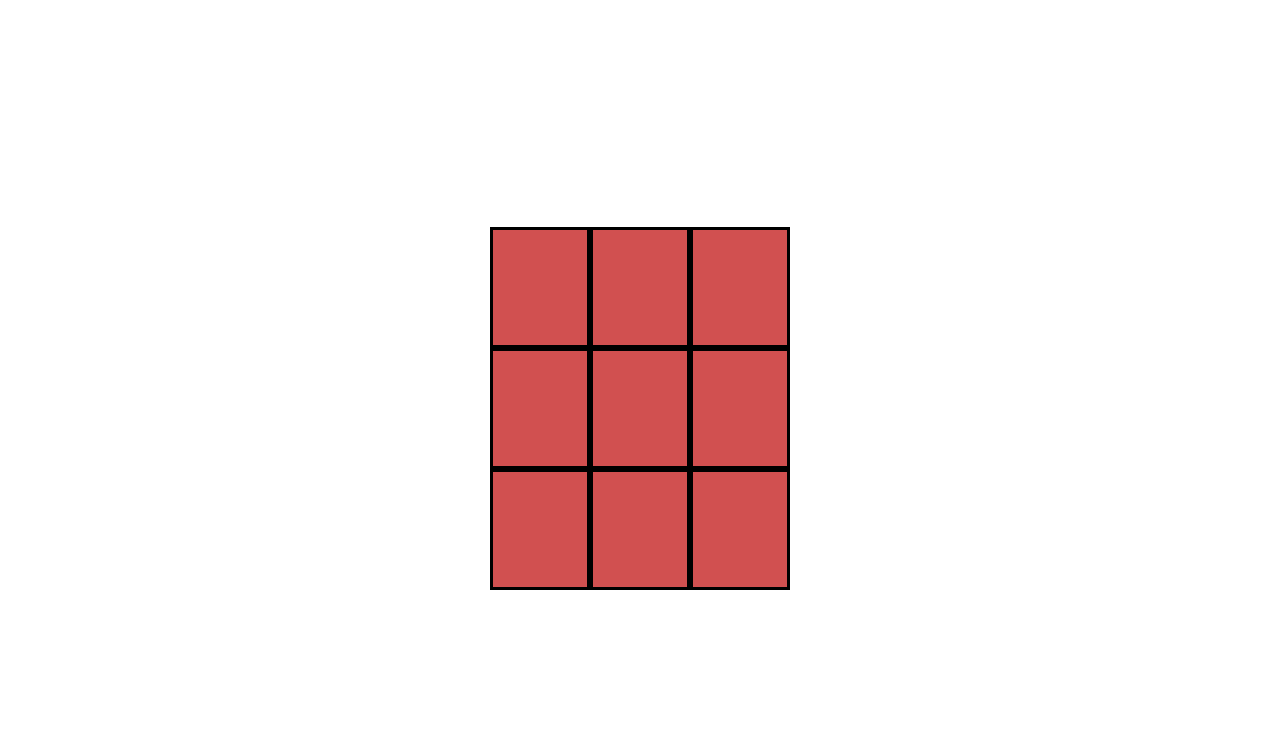
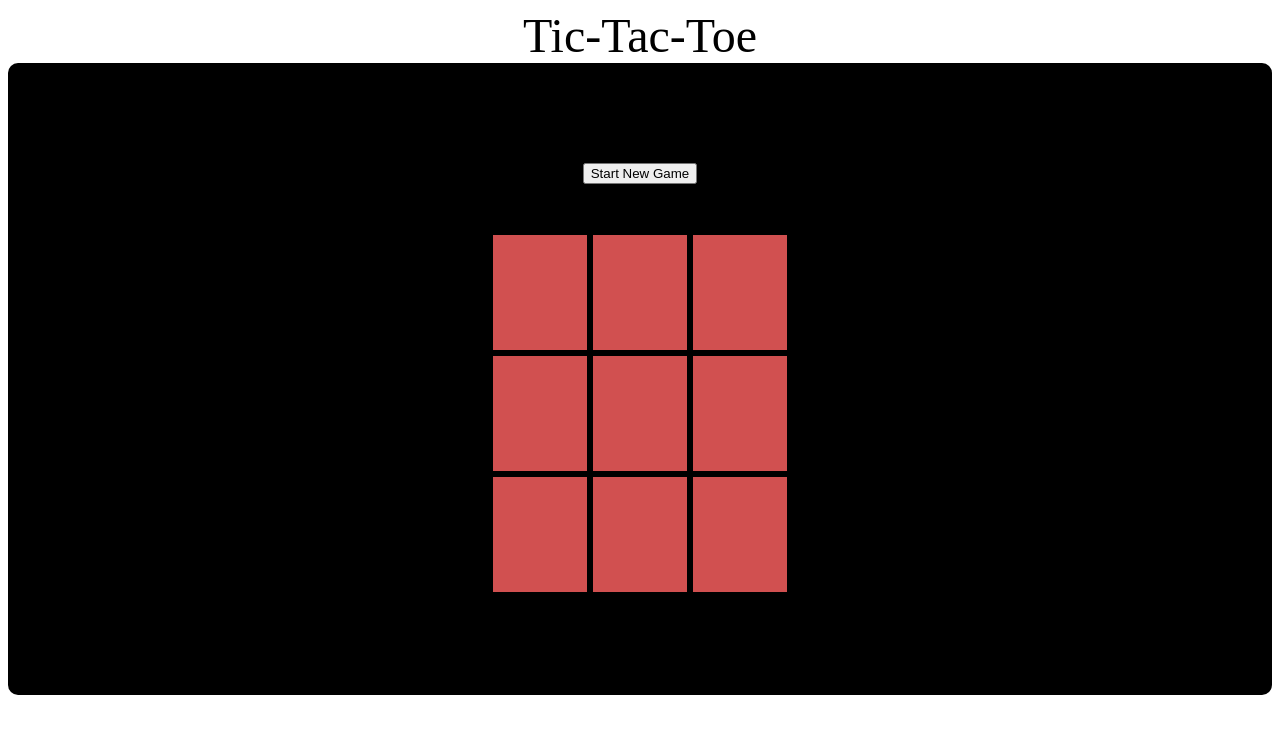
Before and after one commit to smmuirhead100/Tic-Tac-Toe, a plain HTML site: page index.html in a window 1280 px wide. Drawn offline with Linux system fonts and the light colour scheme.

Commit message:
add title / style main container

```diff
--- a/index.html
+++ b/index.html
@@ -9,8 +9,11 @@
     <script src="script.js" defer></script>
 </head>
 <body>
-    <header></header>
+    <header>
+        <div class="caption">Tic-Tac-Toe</div>
+    </header>
     <main>
+        <button class="starBtn">Start New Game</button>
         <div class="container">
             <div class="space1">Y</div>
             <div class="space2"></div>
--- a/style.css
+++ b/style.css
@@ -1,9 +1,17 @@
+header {
+    text-align: center;
+    font-size: 3rem;
+}
+
 main {
     display: flex;
+    flex-direction: column;
+    gap: 3rem;
     align-items: center;
     justify-content: center;
-    background-color: rgb(255, 255, 255);
-    height: 100vh;
+    background-color: rgb(0, 0, 0);
+    padding: 100px;
+    border-radius: 10px;
 }
 
 .container {
```
